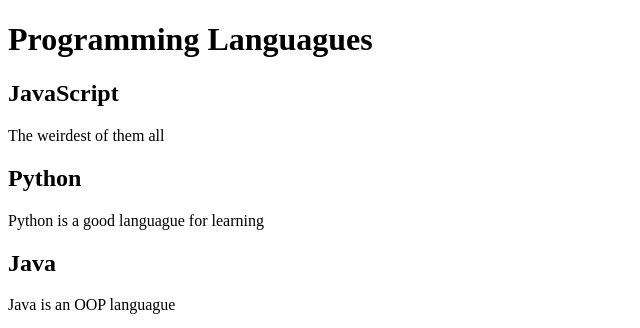
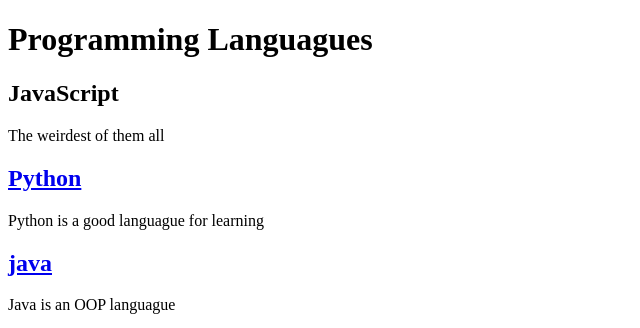
Before and after one commit to JoseRubicco21/LSMXI-RSS-JSON, a plain HTML site: page index.html in a window 1280 px wide. Shown: the top 328 px of the page, without its empty margins (0-640 px from the left). Drawn offline with Linux system fonts and the light colour scheme.

Commit message:
added links to article titles

```diff
--- a/index.html
+++ b/index.html
@@ -13,13 +13,13 @@
         <p>The weirdest of them all</p>
     </article>
     <article>
-        <h2>Python</h2>
+        <h2><a href="./python.html">Python</a></h2>
         <p>Python is a good languague for learning</p>
     </article>
     <article>
-        <h2>Java</h2>
+        <h2><a href="./java.html">java</a></h2>
         <p>Java is an OOP languague</p>
     </article>
-    <a href="http://"><img src=".//img//RSS_logo.jpg" alt="RSS_Logo" width="50" height="25"></a>
+    <a href="https://joserubicco21.github.io/LSMXI-RSS-JSON/"><img src=".//img//RSS_logo.jpg" alt="RSS_Logo" width="50" height="25"></a>
 </body>
 </html>
```
